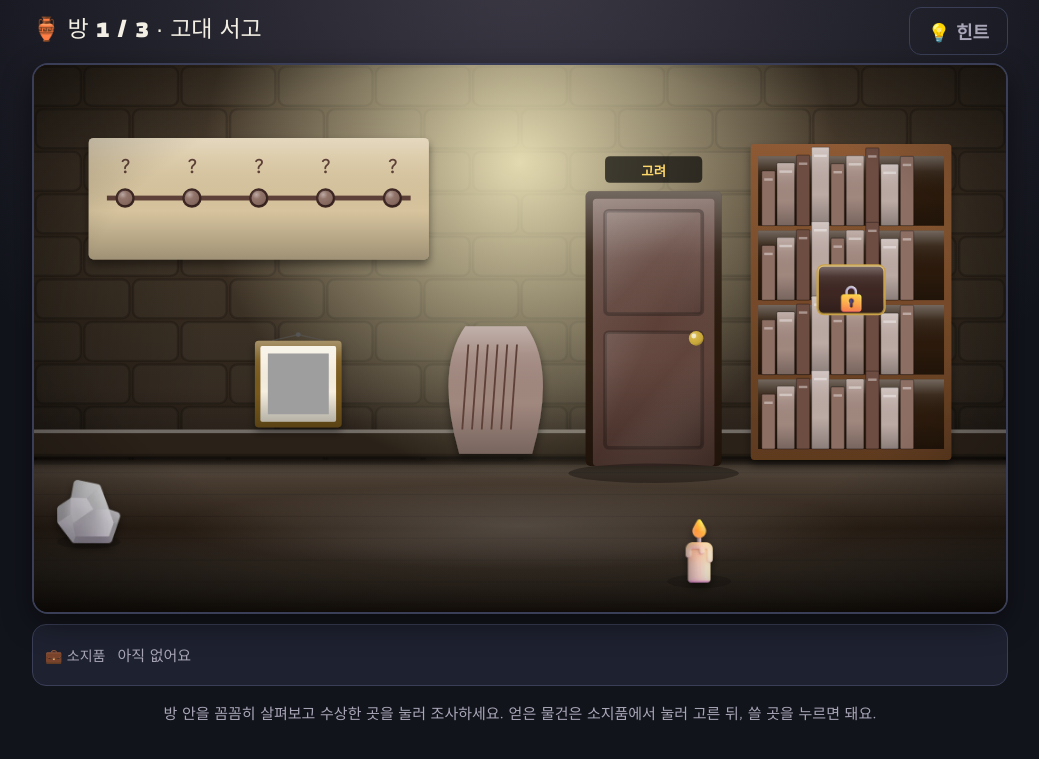
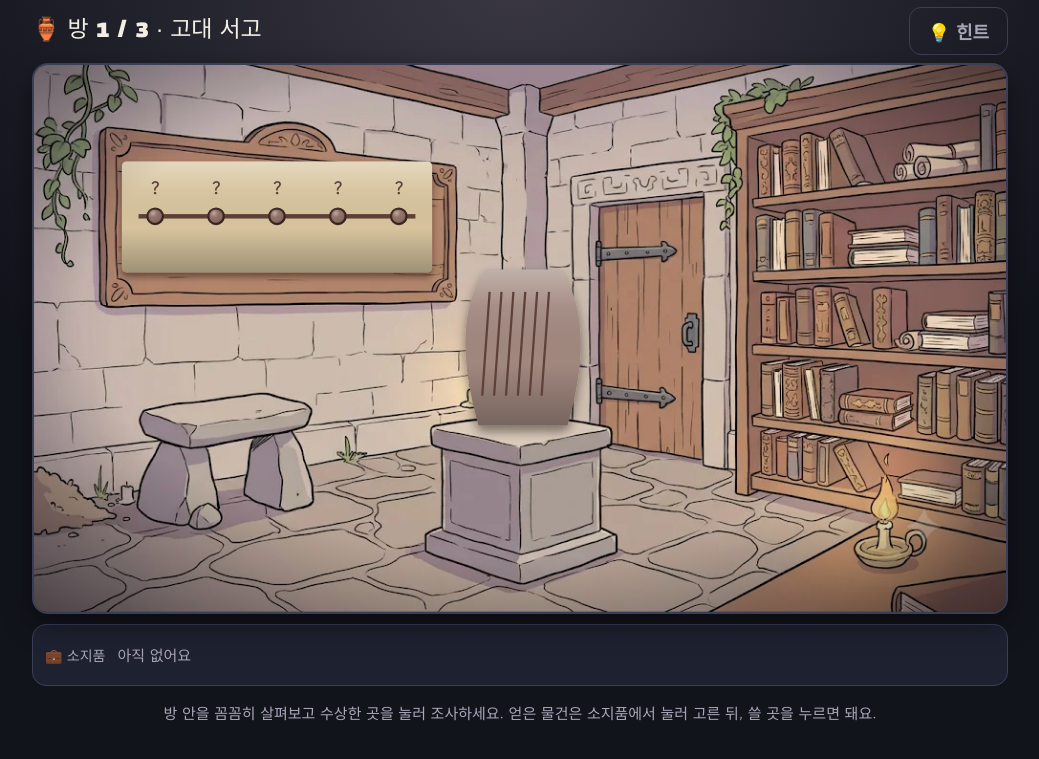
Before and after one commit to mummummi/game5grade, a plain HTML site: page g5-archive.html in a window 1280 px wide. Both pictures are taken after a click on the button "탈출 시작 ▶". Shown: the part 51-810 px from the top of the page, without its empty margins (120-1159 px from the left). Drawn offline with Linux system fonts and the light colour scheme; grey boxes are pictures that could not be loaded.

Commit message:
5학년 시간의 서고 방탈출 배경을 AI 일러스트로 교체
Co-Authored-By: Claude Opus 5.5 <noreply@anthropic.com>
Claude-Session: https://claude.ai/code/session_01ScfXXMpeK4xSozEf9WkLBv

```diff
--- a/g5-archive.html
+++ b/g5-archive.html
@@ -29,7 +29,7 @@ button{font-family:inherit;font-size:18px;border:0;border-radius:12px;padding:10
 .roombar{display:flex;justify-content:space-between;align-items:center;margin:6px 0 8px;gap:8px;flex-wrap:wrap}
 .scene{position:relative;width:100%;border-radius:16px;overflow:hidden;border:2px solid var(--line);box-shadow:0 10px 30px rgba(0,0,0,.45);background:#000}
 .scene svg{display:block;width:100%;height:auto}
-.hot{cursor:pointer;transition:filter .15s}
+.hot .ah{fill:#fff;fill-opacity:0;stroke:#fff;stroke-opacity:0;stroke-width:5;transition:fill-opacity .15s,stroke-opacity .15s}.hot:hover .ah{fill-opacity:.14;stroke-opacity:.95}.hot.selhint .ah{stroke:#ffd54f;stroke-opacity:1;fill-opacity:.12}.hot.done .ah{fill-opacity:0}.hot{cursor:pointer;transition:filter .15s}
 .hot:hover{filter:drop-shadow(0 0 12px color-mix(in srgb,var(--gold) 90%,transparent)) brightness(1.08)}
 .hot.done{filter:saturate(.75)}
 .hot.selhint{animation:hl 1.2s ease-in-out infinite}
@@ -371,6 +371,19 @@ const sw=S*1.1;return EM(x,y-S*0.12,e,S*0.68,'filter="url(#sh)"')+R(x-sw/2,y+S*0
 /* 🧸 분위기 소품 (문제와 상관없는 기물 · 눌러 보면 설명만 나와요) */
 const DECOR=[[["f", "🪨", "고인돌 모형", 90, 735, 125, "돌을 올려 만든 무덤 모형이에요."], ["p", "🏹", "청동 화살촉 그림", 435, 525, 150, "옛사람들이 사냥에 쓰던 도구 그림이에요."], ["f", "🕯️", "기름 등잔", 1095, 800, 125, "서고를 희미하게 밝히는 등잔이에요."]], [["s", "🐉", "용 무늬 비단", 1080, 250, 150, "용이 수놓인 비단 천이에요."], ["f", "📜", "팔만대장경 목판 복제품", 1095, 735, 125, "글자가 거꾸로 새겨진 나무판이에요."], ["f", "🪑", "낡은 서안", 1500, 800, 125, "먼지가 쌓인 책상이에요. 에취!"]], [["p", "🗺️", "대동여지도 복제품", 90, 250, 150, "김정호가 만든 지도의 복제품이에요."], ["f", "🖌️", "벼루와 먹", 630, 735, 125, "선비들이 글씨를 쓰던 도구예요."], ["f", "📦", "족보 상자", 1035, 735, 125, "어느 가문의 족보예요. 이번 수수께끼와는 관계없어요."]]];
 DECOR.forEach((list,ri)=>{const r=THEME.rooms[ri];if(!r)return;list.forEach((d,k)=>r.objects.push({id:'deco'+k,deco:1,title:d[1]+' '+d[2],art:DART(d),html:'<div class="box">'+d[6]+'</div>'}))});
+/* 🖼️ AI 배경 그림 */
+const ARTMAP={"rooms": [{"timeline": [110, 100, 580, 300, {"fit": 1, "pad": 0.88}], "pot": [680, 330, 250, 270, {"fit": 1, "pad": 0.95}], "shelf": [1170, 60, 430, 660], "door": [920, 210, 180, 430], "deco0": [180, 550, 280, 210], "deco1": [900, 165, 210, 55], "deco2": [1350, 680, 100, 140]}, {"relic": [130, 180, 320, 400, {"fit": 1, "pad": 0.7}], "bells": [540, 110, 340, 310], "chest": [530, 550, 230, 140], "door": [1400, 170, 200, 550], "deco0": [1130, 100, 200, 490], "deco1": [880, 150, 220, 470], "deco2": [810, 640, 460, 210]}, {"invent": [100, 450, 450, 310, {"svg": "EM(310,540,L('🌧️','☀️','💧'),100)"}], "king": [480, 110, 230, 370], "exit": [1400, 170, 200, 550], "deco0": [1110, 90, 240, 500], "deco1": [850, 650, 150, 60], "deco2": [530, 550, 230, 140]}], "id": "g5-archive"};
+const AMbox=a=>{const ns='http://www.w3.org/2000/svg';const sv=document.createElementNS(ns,'svg');sv.setAttribute('width','1600');sv.setAttribute('height','900');sv.style.cssText='position:absolute;left:-9999px;top:0';sv.innerHTML=DEFS+a;document.body.appendChild(sv);let b={x:0,y:0,width:1,height:1};try{const g=document.createElementNS(ns,'g');while(sv.childNodes.length>1)g.appendChild(sv.childNodes[1]);sv.appendChild(g);const r=g.getBBox();b={x:r.x,y:r.y,width:r.width||1,height:r.height||1}}catch(e){}sv.remove();return b};
+ARTMAP.rooms.forEach((hot,ri)=>{const r=THEME.rooms[ri];if(!r||!hot)return;const src='art/'+ARTMAP.id+'_'+(ri+1)+'.webp';
+ r.bg=()=>`<image href="${src}" x="0" y="0" width="1600" height="900" preserveAspectRatio="xMidYMid slice"/>`;
+ r.objects=r.objects.filter(o=>!(o.deco&&!hot[o.id]));
+ r.objects.forEach(o=>{const h=hot[o.id];if(!h)return;const [x,y,w,hh,opt]=h;const old=o.art;
+  o.art=()=>{let s='';if(opt&&opt.keep){const [tx,ty,sc]=opt.keep;s=`<g transform="translate(${tx} ${ty}) scale(${sc})">${val(old)}</g>`}
+   if(opt&&opt.clip){const [ox,oy,orr,nx,ny,nr]=opt.clip;const sc=nr/orr;const cid='cl_'+o.id;s+=`<clipPath id="${cid}"><circle cx="${ox}" cy="${oy}" r="${orr}"/></clipPath><g transform="translate(${nx-ox*sc} ${ny-oy*sc}) scale(${sc})"><g clip-path="url(#${cid})">${val(old)}</g></g>`}
+   if(opt&&opt.lab){const arr=eval(opt.lab.expr);s+=arr.map((t,i)=>{const [lx,ly]=opt.lab.pos?opt.lab.pos[i]:[x+w*(i+.5)/arr.length,opt.lab.y];return `<rect x="${lx-48}" y="${ly-30}" width="96" height="56" rx="14" fill="#3e2723" stroke="#ffe082" stroke-width="4" opacity=".92"/><text x="${lx}" y="${ly+10}" text-anchor="middle" font-size="32" font-weight="bold" fill="#ffe082">${t}</text>`}).join('')}
+   if(opt&&opt.svg){s+=eval(opt.svg)}
+   if(opt&&opt.fit){const a=val(old);const b=AMbox(a);const p=opt.pad??0.9;const sc=Math.min(w/b.width,hh/b.height)*p;const tx=x+w/2-(b.x+b.width/2)*sc,ty=y+hh/2-(b.y+b.height/2)*sc;s=`<g transform="translate(${tx} ${ty}) scale(${sc})" opacity="${opt.op??1}">${a}</g>`}
+   return s+`<rect class="ah" x="${x}" y="${y}" width="${w}" height="${hh}" rx="22"/>`}})});
 THEME.rooms.forEach((r,ri)=>r.objects.forEach(o=>{if(!o._rid){o.id='r'+ri+'_'+o.id;o._rid=1}}));/* 방마다 물건 id를 따로 → 다른 방의 같은 이름 문/물건이 '이미 푼 것'으로 처리되는 문제 방지 */
 try{const U=S.used||{};if(Object.keys(U).some(k=>!/^[pu]_r\d+_/.test(k))){THEME.rooms.forEach((r,ri)=>r.objects.forEach(o=>{const base=o.id.replace(/^r\d+_/,'');['p_','u_'].forEach(pf=>{if(U[pf+base]&&(ri<S.room||(base!=='door'&&ri<=S.room)))U[pf+o.id]=1})}));Object.keys(U).forEach(k=>{if(!/^[pu]_r\d+_/.test(k))delete U[k]});S.used=U;save()}}catch(e){}/* 예전 저장 기록 옮기기 */
 TH=THEME;if(GRADE<=2)document.body.classList.add('kids');S.max=S.max||0;render();
```
Also changed, not shown: art/g5-archive_1.webp (added), art/g5-archive_2.webp (added), art/g5-archive_3.webp (added).
